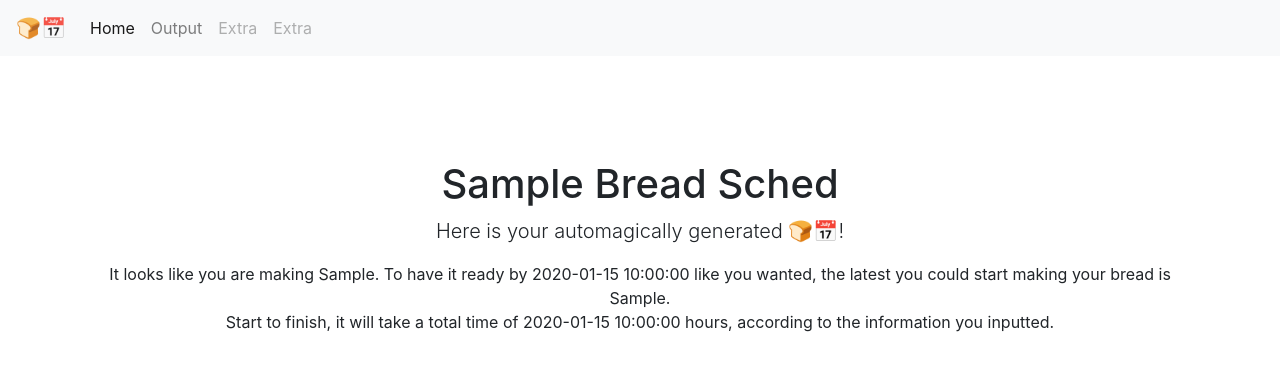
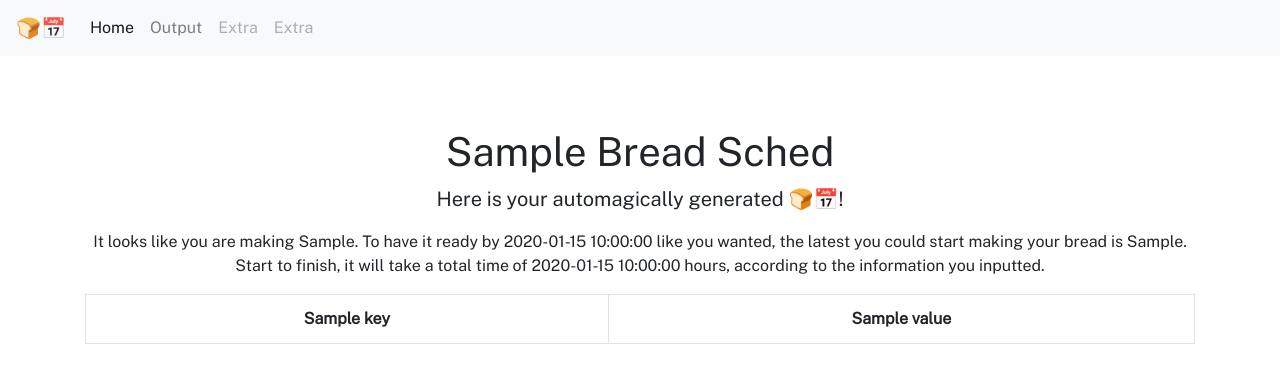
Before and after one commit to jakebox/breadsched, a Flask app: template app/templates/output.html in a window 1280 px wide. Shown: the top 383 px of the page. Run offline with Flask 2, Linux system fonts and the light colour scheme; the template is opened without the code that fills it: most values are stand-ins (such as "Sample title", 1, 10 or a date in 2020); lists and menus that the app fills with data are empty; some libraries are stand-ins or nearby versions.

Commit message:
Added schedule calculations/table on site

```diff
--- a/app/templates/base.html
+++ b/app/templates/base.html
@@ -8,9 +8,11 @@
         <link rel="stylesheet" href="https://stackpath.bootstrapcdn.com/bootstrap/4.3.1/css/bootstrap.min.css" integrity="sha384-ggOyR0iXCbMQv3Xipma34MD+dH/1fQ784/j6cY/iJTQUOhcWr7x9JvoRxT2MZw1T" crossorigin="anonymous">
 
         <style>
+         @import url('https://fonts.googleapis.com/css2?family=Public+Sans&display=swap');
 
          body {
-             margin-top: 2rem;
+             font-family: 'Public Sans', sans-serif;
+             margin-top: 0rem;
              padding-top: 8rem;
              /* padding: 3rem; */
              text-align: center;
--- a/app/templates/output.html
+++ b/app/templates/output.html
@@ -8,9 +8,27 @@
 
         <p class="lead">Here is your automagically generated &#x1F35E;&#x1F4C5;!<br></p>
 
-        It looks like you are making {{ bread_kind }}.
-        To have it ready by {{ time_target }} like you wanted, the latest you could start making your bread is {{ latest_possible_start }}.<br>
-        Start to finish, it will take a total time of {{ total_rise_time }} hours, according to the information you inputted.
+        <p>It looks like you are making {{ bread_kind }}.
+            To have it ready by {{ time_target }} like you wanted, the latest you could start making your bread is {{ latest_possible_start }}.<br>
+            Start to finish, it will take a total time of {{ total_rise_time }} hours, according to the information you inputted.</p>
+
+        <!-- <ul class="list-group">
+             {% for key, value in bread_object.schedule.items() %}
+             <li class="list-group-item">{{key}}: {{value}}</li>
+             {% endfor %}
+             </ul>
+        -->
+        <div class="row mx-auto justify-content-center">
+            <table class="table table-bordered table-responsive-sm">
+                {% for key, value in bread_object.schedule.items() %}
+                    <tr>
+                        <th>{{key}}</th>
+                        <th>{{value}}</th>
+                    </tr>
+                {% endfor %}
+            </table>
+        </div>
+
     </main>
 
 {% endblock %}
--- a/app/views.py
+++ b/app/views.py
@@ -26,10 +26,11 @@ def index():
 
       bread.calculate_time(False)
       latest_possible_start = bread.calc_lps()
+      bread.calculate_schedule(latest_possible_start[0:2], latest_possible_start[3:5])
 
       # return redirect("/output") # Send to output page
       # return redirect(url_for('output', user=user_name))
-      return render_template("output.html", user="Jake", time_target=twentyfour_to_twelve(target_time), latest_possible_start=twentyfour_to_twelve(latest_possible_start), bread_kind=bread.bread_kind, total_rise_time=int(bread.total_rise_time/60 * 100) / 100)
+      return render_template("output.html", user="Jake", bread_object=bread, time_target=twentyfour_to_twelve(target_time), latest_possible_start=twentyfour_to_twelve(latest_possible_start), bread_kind=bread.bread_kind, total_rise_time=int(bread.total_rise_time/60 * 100) / 100)
 
 @app.route("/output")
 def output():
```
Also changed, not shown: calculations.py (+27 -4 lines), 1 other file.
